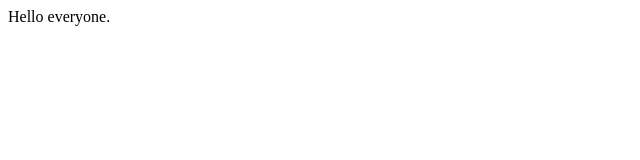
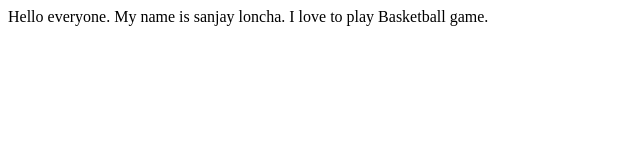
Before and after one commit to sanjay121531/Sanjay-Loncha, a plain HTML site: page index.html in a window 1280 px wide. Shown: the whole page, without its empty margins (0-640 px from the left). Drawn offline with Linux system fonts and the light colour scheme.

Commit message:
updated details about me

```diff
--- a/index.html
+++ b/index.html
@@ -7,5 +7,7 @@
 </head>
 <body>
     Hello everyone.
+    My name is sanjay loncha.
+    I love to play Basketball game.
 </body>
 </html>
```
